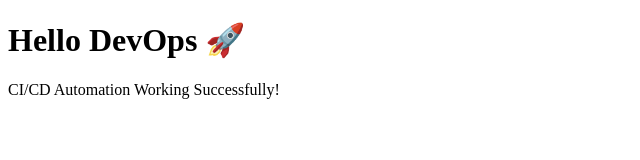
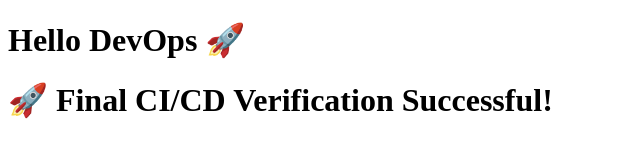
Before and after one commit to samriddhi2810/devops-webapp, a plain HTML site: page index.html in a window 1280 px wide. Shown: the whole page, without its empty margins (0-640 px from the left). Drawn offline with Linux system fonts and the light colour scheme.

Commit message:
Final automation test

```diff
--- a/index.html
+++ b/index.html
@@ -5,6 +5,6 @@
 </head>
 <body>
   <h1>Hello DevOps 🚀</h1>
-  <p>CI/CD Automation Working Successfully!</p>
+  <p><h1>🚀 Final CI/CD Verification Successful!</h1></p>
 </body>
 </html>
```
